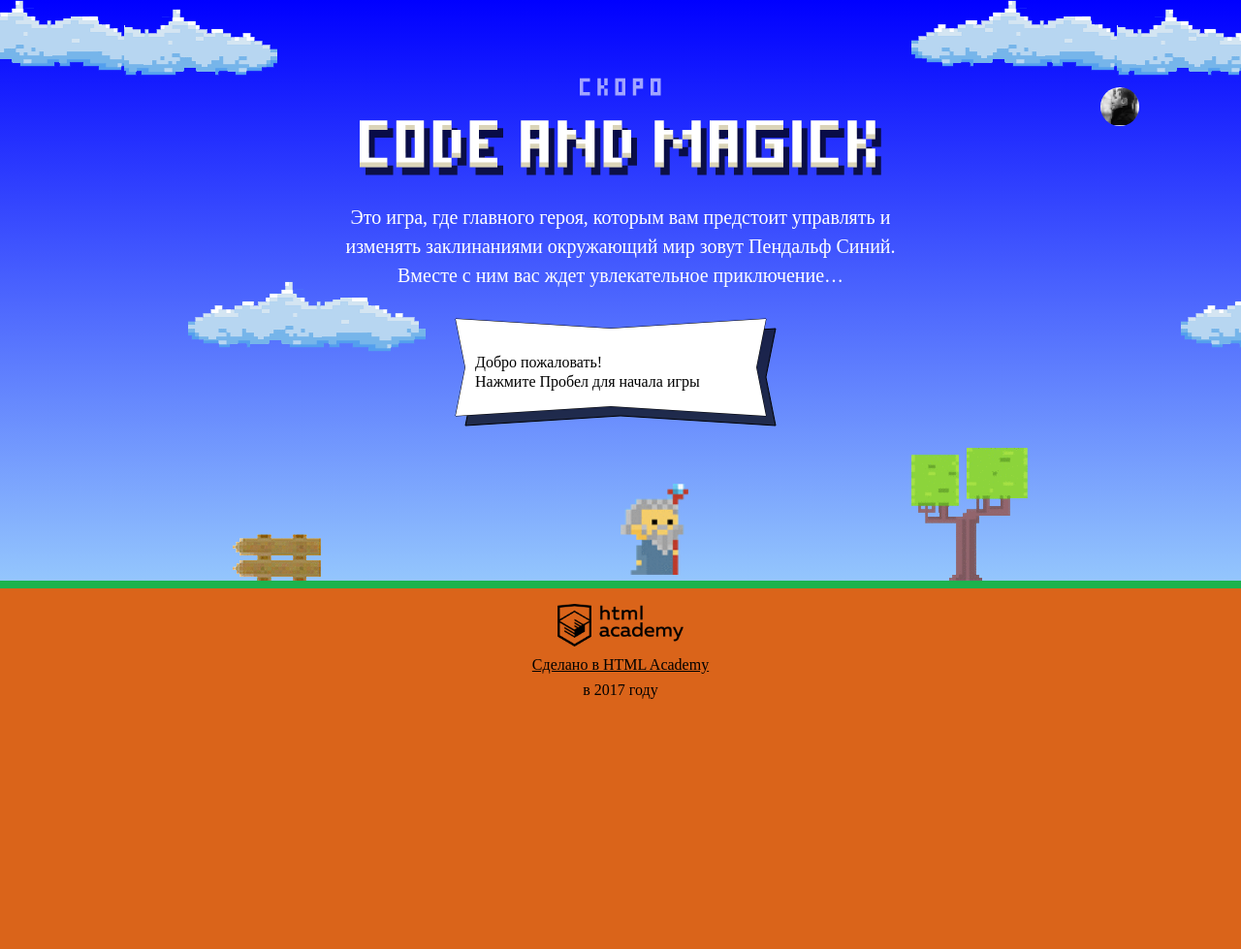
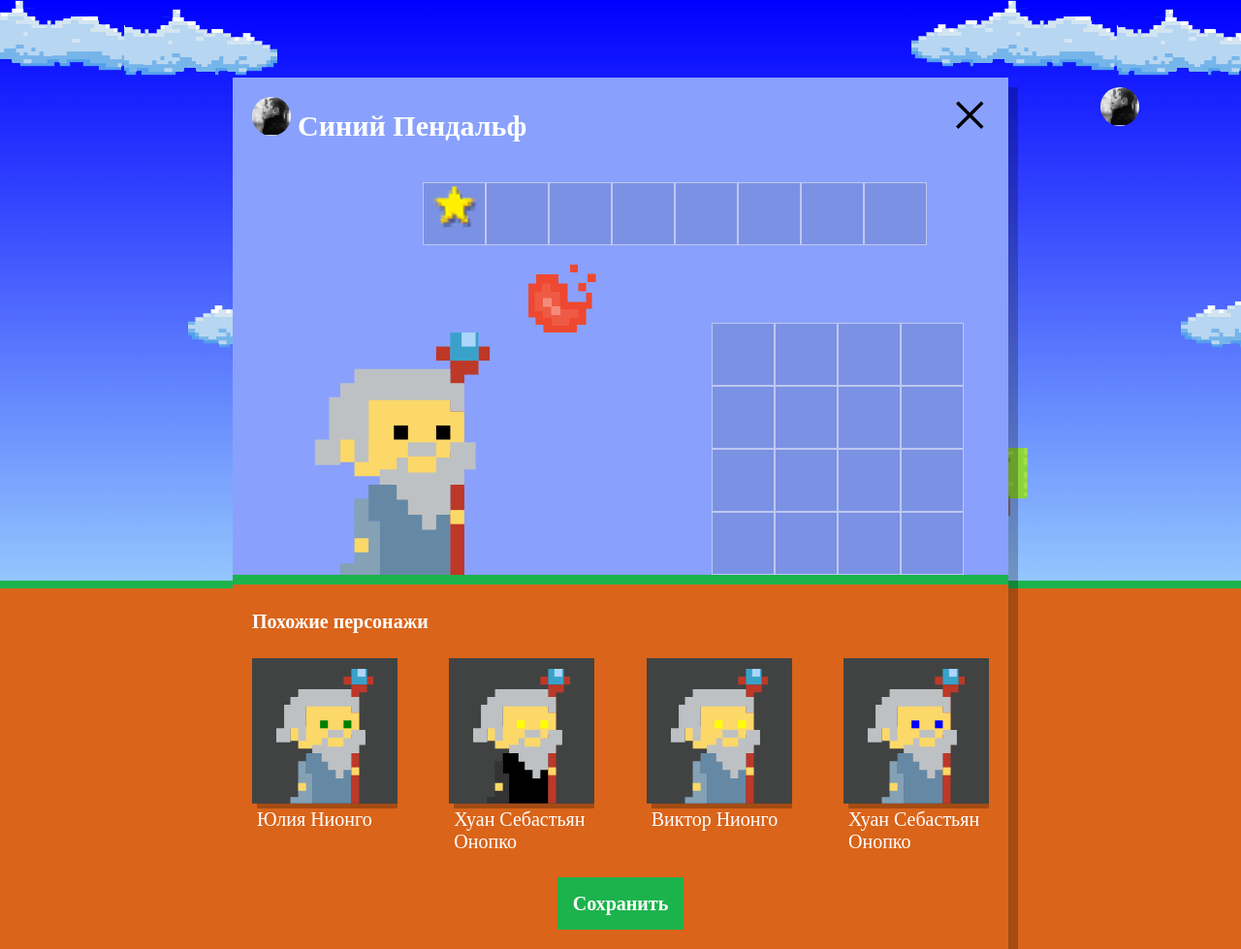
Before and after one commit to pipols/164805-code-and-magick, a website: page index.html in a window 1280 px wide. Shown: the whole page at 97% size. Before the commit the page ends 800 px from the top, so only its background shows below. Drawn offline with Linux system fonts and the light colour scheme; a web font is replaced by a local one.

Commit message:
третье задание

```diff
--- a/index.html
+++ b/index.html
@@ -191,6 +191,6 @@
     </script>
     <script src="js/stat.js"></script>
     <script src="js/game.js"></script>
-
+    <script src="js/setup.js"></script>
   </body>
 </html>
--- /dev/null
+++ b/js/setup.js
@@ -0,0 +1,55 @@
+'use strict';
+
+document.querySelector('.setup').classList.remove('hidden');
+document.querySelector('.setup-similar').classList.remove('hidden');
+var similarWizardTemplate = document.querySelector('#similar-wizard-template').content;
+var similarListElement = document.querySelector('.setup-similar-list');
+var numberOfWizards = 4;
+var names = ['Иван', 'Хуан Себастьян', 'Мария', 'Кристоф', 'Виктор', 'Юлия', 'Люпита', 'Вашингтон'];
+var surnames = ['да Марья', 'Верон', 'Мирабелла', 'Вальц', 'Онопко', 'Топольницкая', 'Нионго', 'Ирвинг'];
+var coatColor = ['rgb(101, 137, 164)', 'rgb(241, 43, 107)', 'rgb(146, 100, 161)', 'rgb(56, 159, 117)', 'rgb(215, 210, 55)', 'rgb(0, 0, 0)'];
+var eyesColor = ['black', 'red', 'blue', 'yellow', 'green'];
+
+var randStr = function rand(arr) {
+  var num = Math.floor(Math.random() * arr.length);
+  return arr[num];
+};
+
+var randomNameAndSurname = function randomNameAndSurname(arrName, arrSurname) {
+  return randStr(arrName) + ' ' + randStr(arrSurname);
+};
+
+var generateWizardsArray = function generateWizardsArray(amountWizards) {
+  var arr = [];
+  for (var i = 0; i < amountWizards; i++) {
+    arr[i] = {
+      name: randomNameAndSurname(names, surnames),
+      coatColor: randStr(coatColor),
+      eyesColor: randStr(eyesColor)
+    };
+  }
+  return arr;
+};
+
+var createWizardNode = function createWizardNode(obj, template) {
+  var newNode = template.cloneNode(true);
+  newNode.querySelector('.setup-similar-label').textContent = obj.name;
+  newNode.querySelector('.wizard-coat').style.fill = obj.coatColor;
+  newNode.querySelector('.wizard-eyes').style.fill = obj.eyesColor;
+  return newNode;
+};
+
+var generateWizardsNode = function generateWizardsNode(amountWizards, template) {
+  var wizards = generateWizardsArray(amountWizards);
+  var wizardTemplateAcc = document.createDocumentFragment();
+  for (var i = 0; i < amountWizards; i++) {
+    wizardTemplateAcc.appendChild(createWizardNode(wizards[i], template));
+  }
+  return wizardTemplateAcc;
+};
+
+var renderingWizards = function renderingWizards(parentNode, appendNode) {
+  parentNode.appendChild(appendNode);
+};
+
+renderingWizards(similarListElement, generateWizardsNode(numberOfWizards, similarWizardTemplate));
```
